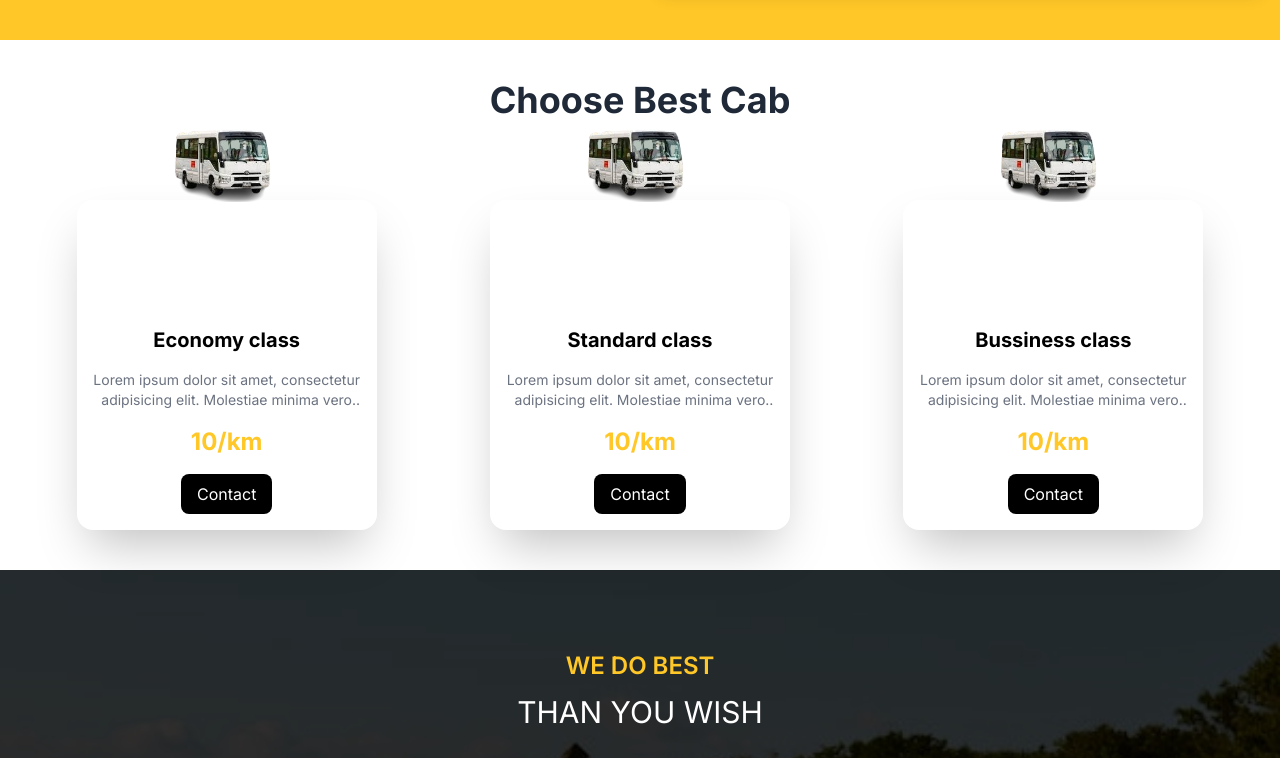
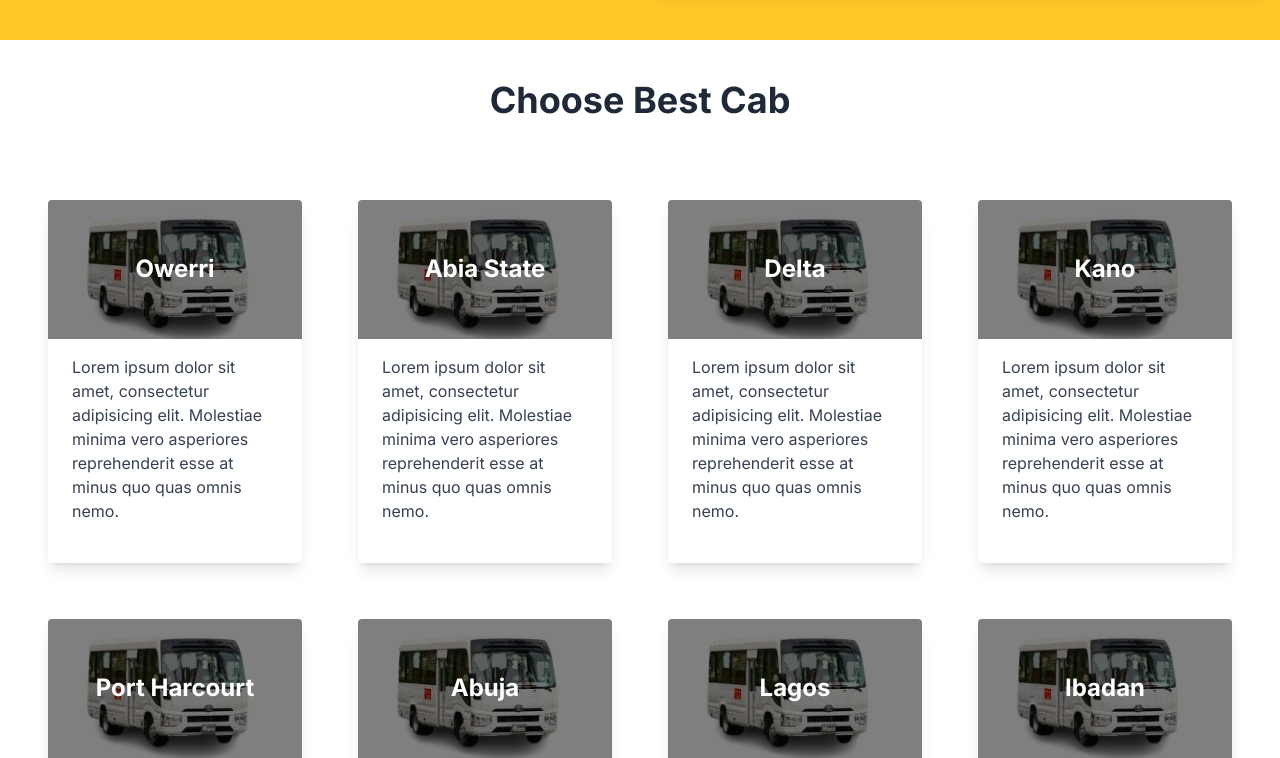
Before and after one commit to Umorenism/ibom-trans, a Next.js app: page / in a window 1280 px wide. Shown: the part 1080-1838 px from the top of the page. Built offline with nearby package versions, Linux system fonts and the light colour scheme.

Commit message:
updated bestcad

```diff
--- a/app/features/page.tsx
+++ b/app/features/page.tsx
@@ -1,3 +1,5 @@
+"use client";
+
 import React from "react";
 import { BestCad } from "../src/component/BestCad/BestCad";
 
--- a/app/src/component/BestCad/BestCad.tsx
+++ b/app/src/component/BestCad/BestCad.tsx
@@ -1,11 +1,92 @@
+// import Card from "../Card";
+// import Img2 from "../../../../public/bus.png";
+// import Image from "next/image";
+
+// const ServiceData = [
+//   {
+//     id: 1,
+//     img: Img2,
+//     name: "Economy class",
+//     description:
+//       "Lorem ipsum dolor sit amet, consectetur adipisicing elit. Molestiae minima vero asperiores reprehenderit esse at minus quo quas omnis nemo.",
+//     aosDelay: "100",
+//   },
+//   {
+//     id: 2,
+//     img: Img2,
+//     name: "Standard class",
+//     description:
+//       "Lorem ipsum dolor sit amet, consectetur adipisicing elit. Molestiae minima vero asperiores reprehenderit esse at minus quo quas omnis nemo.",
+//     aosDelay: "300",
+//   },
+//   {
+//     id: 2,
+//     img: Img2,
+//     name: "Bussiness class",
+//     description:
+//       "Lorem ipsum dolor sit amet, consectetur adipisicing elit. Molestiae minima vero asperiores reprehenderit esse at minus quo quas omnis nemo.",
+//     aosDelay: "500",
+//   },
+// ];
+// export const BestCad = () => {
+//   return (
+//     <div className="py-10 bg-white dark:bg-dark text-black dark:text-white">
+//       <div className="container">
+//         <div data-aos="fade-up" className="text-center mb-20">
+//           <h1 className="text-4xl font-bold text-gray-800 dark:text-white ">
+//             Choose Best Cab
+//           </h1>
+//         </div>
+//         {/* best card section */}
+//         <div className="grid grid-cols-1 sm:grid-cols-2 md:grid-cols-4 gap-14 place-items-center  rounded-md">
+//           <Card />
+//           {/* {ServiceData.map(({ id, img, name, description }) => {
+//             return (
+//               <div
+//                 key={id}
+//                 data-aos="fade-up"
+//                 // data-aos-delay={aosDelay}
+//                 className="group rounded-2xl bg-white dark:text-white dark:bg-black hover:!bg-primary shadow-2xl duration-200 max-w-[300px] relative"
+//               >
+//                 {/* image section */}
+//           {/* <div className="h-[110px]">
+//                   <Image
+//                     src={img}
+//                     alt="image"
+//                     className="max-w-[150px]  block mx-auto transform -translate-y-20 group-hover:scale-110 group-hover:translate-x-4 duration-300"
+//                   />
+//                 </div> */}
+//           {/* text conten section */}
+//           {/* <div className="p-4 text-center space-y-4">
+//                   <h1 className="text-xl font-bold">{name}</h1>
+//                   <p className="group-hover:text-black text-gray-500 duration-300 text-sm line-clamp-2">
+//                     {description}
+//                   </p> */}
+//           {/* <p className="text-primary text-2xl font-bold group-hover:text-black">
+//                     10/km
+//                   </p>
+//                   <button className="py-2 bg-black text-white rounded-lg px-4">
+//                     Contact
+//                   </button>
+//                 </div>
+//               </div> */}
+//           {/* );
+//           })}  */}
+//         </div>
+//       </div>
+//     </div>
+//   );
+// };
+
+import React from "react";
+import Card from "../Card";
 import Img2 from "../../../../public/bus.png";
-import Image from "next/image";
 
 const ServiceData = [
   {
     id: 1,
     img: Img2,
-    name: "Economy class",
+    name: "Owerri",
     description:
       "Lorem ipsum dolor sit amet, consectetur adipisicing elit. Molestiae minima vero asperiores reprehenderit esse at minus quo quas omnis nemo.",
     aosDelay: "100",
@@ -13,63 +94,82 @@ const ServiceData = [
   {
     id: 2,
     img: Img2,
-    name: "Standard class",
+    name: "Abia State",
     description:
       "Lorem ipsum dolor sit amet, consectetur adipisicing elit. Molestiae minima vero asperiores reprehenderit esse at minus quo quas omnis nemo.",
     aosDelay: "300",
   },
   {
-    id: 2,
+    id: 3,
     img: Img2,
-    name: "Bussiness class",
+    name: "Delta",
+    description:
+      "Lorem ipsum dolor sit amet, consectetur adipisicing elit. Molestiae minima vero asperiores reprehenderit esse at minus quo quas omnis nemo.",
+    aosDelay: "500",
+  },
+  {
+    id: 4,
+    img: Img2,
+    name: "Kano",
+    description:
+      "Lorem ipsum dolor sit amet, consectetur adipisicing elit. Molestiae minima vero asperiores reprehenderit esse at minus quo quas omnis nemo.",
+    aosDelay: "500",
+  },
+  {
+    id: 5,
+    img: Img2,
+    name: "Port Harcourt",
+    description:
+      "Lorem ipsum dolor sit amet, consectetur adipisicing elit. Molestiae minima vero asperiores reprehenderit esse at minus quo quas omnis nemo.",
+    aosDelay: "500",
+  },
+  {
+    id: 6,
+    img: Img2,
+    name: "Abuja",
+    description:
+      "Lorem ipsum dolor sit amet, consectetur adipisicing elit. Molestiae minima vero asperiores reprehenderit esse at minus quo quas omnis nemo.",
+    aosDelay: "500",
+  },
+  {
+    id: 7,
+    img: Img2,
+    name: "Lagos",
+    description:
+      "Lorem ipsum dolor sit amet, consectetur adipisicing elit. Molestiae minima vero asperiores reprehenderit esse at minus quo quas omnis nemo.",
+    aosDelay: "500",
+  },
+  {
+    id: 8,
+    img: Img2,
+    name: "Ibadan",
     description:
       "Lorem ipsum dolor sit amet, consectetur adipisicing elit. Molestiae minima vero asperiores reprehenderit esse at minus quo quas omnis nemo.",
     aosDelay: "500",
   },
 ];
+
 export const BestCad = () => {
   return (
     <div className="py-10 bg-white dark:bg-dark text-black dark:text-white">
       <div className="container">
         <div data-aos="fade-up" className="text-center mb-20">
-          <h1 className="text-4xl font-bold text-gray-800 dark:text-white ">
+          <h1 className="text-4xl font-bold text-gray-800 dark:text-white">
             Choose Best Cab
           </h1>
         </div>
-        {/* best card section */}
-        <div className="grid grid-cols-1 sm:grid-cols-2 md:grid-cols-3 gap-14 place-items-center  rounded-md">
-          {ServiceData.map(({ id, img, name, description }) => {
-            return (
-              <div
-                key={id}
-                data-aos="fade-up"
-                // data-aos-delay={aosDelay}
-                className="group rounded-2xl bg-white dark:text-white dark:bg-black hover:!bg-primary shadow-2xl duration-200 max-w-[300px] relative"
-              >
-                {/* image section */}
-                <div className="h-[110px]">
-                  <Image
-                    src={img}
-                    alt="image"
-                    className="max-w-[150px]  block mx-auto transform -translate-y-20 group-hover:scale-110 group-hover:translate-x-4 duration-300"
-                  />
-                </div>
-                {/* text conten section */}
-                <div className="p-4 text-center space-y-4">
-                  <h1 className="text-xl font-bold">{name}</h1>
-                  <p className="group-hover:text-black text-gray-500 duration-300 text-sm line-clamp-2">
-                    {description}
-                  </p>
-                  <p className="text-primary text-2xl font-bold group-hover:text-black">
-                    10/km
-                  </p>
-                  <button className="py-2 bg-black text-white rounded-lg px-4">
-                    Contact
-                  </button>
-                </div>
-              </div>
-            );
-          })}
+        {/* Best card section */}
+        <div className="grid grid-cols-1 sm:grid-cols-2 md:grid-cols-4 gap-14 place-items-center rounded-md">
+          {ServiceData.map(({ id, img, name, description }) => (
+            <Card
+              key={id}
+              img1={img}
+              title={name}
+              description={description}
+              buttonText="Contact"
+              // onButtonClick={() => alert(`You selected ${name}`)}
+            />
+          ))}
         </div>
       </div>
     </div>
--- /dev/null
+++ b/app/src/component/Card.tsx
@@ -0,0 +1,44 @@
+"use client";
+
+import React from "react";
+import Image from "next/image";
+
+interface CardProps {
+  img1: any;
+  title: string;
+  description: string;
+  buttonText: string;
+  //   onButtonClick: () => void;
+}
+
+const Card: React.FC<CardProps> = ({
+  img1,
+  title,
+  description,
+  buttonText,
+  //   onButtonClick,
+}) => {
+  return (
+    <div className="max-w-sm bg-white rounded overflow-hidden shadow-lg relative">
+      <div className="relative">
+        <Image className="w-full" src={img1} alt={title} />
+        <div className="absolute inset-0 bg-black bg-opacity-50 flex items-center justify-center">
+          <h2 className="text-white text-2xl font-bold">{title}</h2>
+        </div>
+      </div>
+      <div className="px-6 py-4">
+        <p className="text-gray-700 text-base">{description}</p>
+      </div>
+      <div className="px-6 pt-4 pb-2">
+        {/* <button
+          className="bg-blue-500 hover:bg-blue-700 text-white font-bold py-2 px-4 rounded"
+          onClick={onButtonClick}
+        >
+          {buttonText}
+        </button> */}
+      </div>
+    </div>
+  );
+};
+
+export default Card;
```
Also changed, not shown: app/src/component/Form.tsx (+110 -48 lines).
